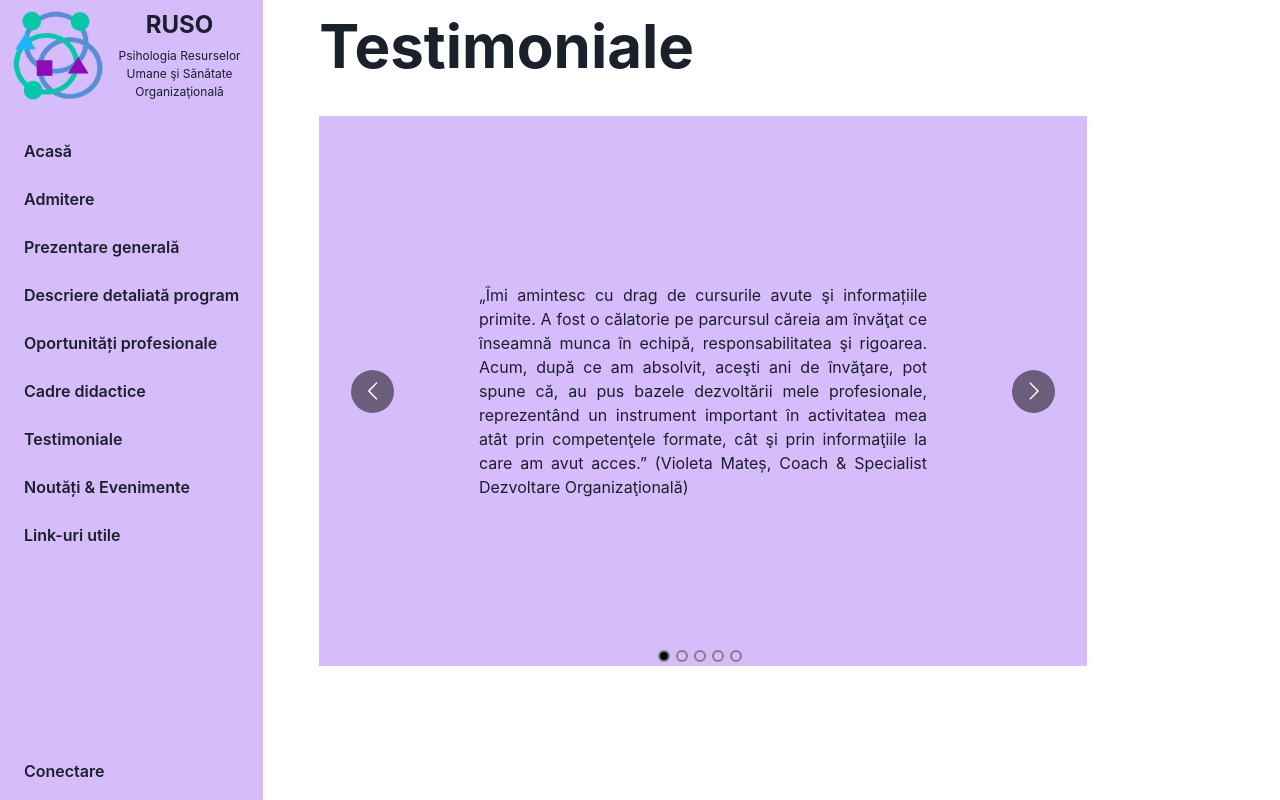
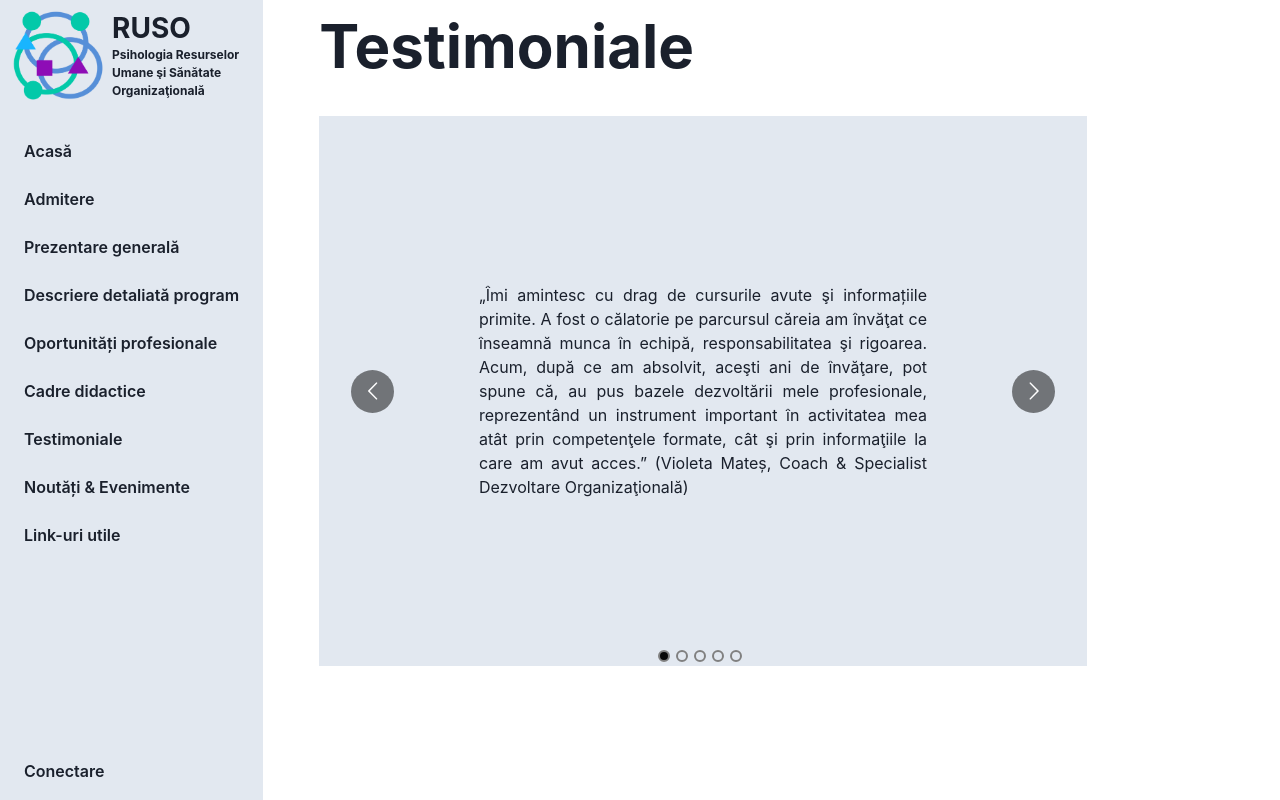
Before and after one commit to Radutiu-Horatiu/ioc-russo, a React (Create React App) app: page /testimonials in a window 1280 px wide. Built offline with nearby package versions, Linux system fonts and the light colour scheme.

Commit message:
did stuff

```diff
--- a/src/components/Navbar.jsx
+++ b/src/components/Navbar.jsx
@@ -1,6 +1,6 @@
 import { useDispatch, useSelector } from "react-redux";
 import { userActions } from "../store/user/user-slice";
-import { Flex, Image, VStack } from "@chakra-ui/react";
+import { Flex, Image, Box } from "@chakra-ui/react";
 import { Heading, Text } from "@chakra-ui/layout";
 import { Button } from "@chakra-ui/react";
 import { useHistory } from "react-router";
@@ -24,22 +24,20 @@ export default function Navbar() {
     <Flex
       flexDir="column"
       w="25%"
-      backgroundColor="purple.200"
+      backgroundColor="gray.200"
       justify="space-between"
       p="1vh"
     >
       {/* Up */}
-      <Flex flexDir="column">
-        <Flex align="center" mb="3vh">
+      <Flex flexDir={"column"}>
+        <Flex mb="3vh" align={"center"}>
           <Image src={LOGO} w="12vh" h="12vh" />
-          <VStack>
-            <Heading fontSize="3vh">
-              RUSO
-            </Heading>
-            <Text align="center" fontSize="1.5vh">
-              Psihologia  Resurselor  Umane  şi  Sănătate Organizaţională
+          <Box ml={"1vh"}>
+            <Heading fontSize="3.5vh">RUSO</Heading>
+            <Text fontSize="1.5vh" fontWeight={"bold"}>
+              Psihologia Resurselor Umane şi Sănătate Organizaţională
             </Text>
-          </VStack>
+          </Box>
         </Flex>
         <Button
           variant="ghost"
--- a/src/screens/ApplicationsScreen/ApplicationsScreen.jsx
+++ b/src/screens/ApplicationsScreen/ApplicationsScreen.jsx
@@ -38,7 +38,7 @@ export default function ApplicationsScreen() {
           title: "Calendar",
           description: "Aici puteti vedea calendarul admiterii",
           component: (
-            <Flex height={"300px"} bgColor={"purple.200"}>
+            <Flex height={"300px"} bgColor={"gray.200"}>
               <Text>Componenta de calendar</Text>
             </Flex>
           ),
@@ -48,7 +48,7 @@ export default function ApplicationsScreen() {
           description:
             "Lorem ipsum dolor sit amet, consectetur adipiscing elit, sed do eiusmod tempor incididunt ut labore et dolore magna aliqua. Ut enim ad minim veniam, quis nostrud exercitation ullamco laboris nisi ut aliquip ex ea commodo consequat. Duis aute irure dolor in reprehenderit in voluptate velit esse cillum dolore eu fugiat nulla pariatur. Excepteur sint occaecat cupidatat non proident, sunt in culpa qui officia deserunt mollit anim id est laborum.",
           component: (
-            <Button bgColor={"purple.200"} size="lg" width="300px">
+            <Button bgColor={"gray.200"} size="lg" width="300px">
               Descarca documente
             </Button>
           ),
--- a/src/screens/OportunutiesScreen/OpportunitiesScreen.jsx
+++ b/src/screens/OportunutiesScreen/OpportunitiesScreen.jsx
@@ -25,7 +25,7 @@ export default function OpportunitiesScreen() {
 						<MyCarousel
 							slides={[
 								// 1
-								<Flex align={"center"} justify={"center"} p={"5vh"} bgColor={"purple.200"}>
+								<Flex align={"center"} justify={"center"} p={"5vh"} bgColor={"gray.200"}>
 									<Image src={LOGO} h="50vh" objectFit={"cover"} />
 								</Flex>,
 								// 2
--- a/src/screens/PresentingDetailedScreen/PresentingDetailedScreen.jsx
+++ b/src/screens/PresentingDetailedScreen/PresentingDetailedScreen.jsx
@@ -25,7 +25,7 @@ export default function PresentingDetailedScreen() {
 						<MyCarousel
 							slides={[
 								// 1
-								<Flex align={"center"} justify={"center"} p={"5vh"} bgColor={"purple.200"}>
+								<Flex align={"center"} justify={"center"} p={"5vh"} bgColor={"gray.200"}>
 									<Image src={LOGO} h="50vh" objectFit={"cover"} />
 								</Flex>,
 								// 2
--- a/src/screens/PresentingScreen/PresentingScreen.jsx
+++ b/src/screens/PresentingScreen/PresentingScreen.jsx
@@ -37,7 +37,7 @@ export default function PresentingScreen() {
                   justify={"center"}
                   height={"300px"}
                   // p={"5vh"}
-                  // bgColor={"purple.200"}
+                  // bgColor={"gray.200"}
                 >
                   {/* <Image src={LOGO} h="50vh" objectFit={"cover"} /> */}
                   <Text>Ce face programul</Text>
--- a/src/screens/TeachingStaffScreen/TeachingStaffScreen.jsx
+++ b/src/screens/TeachingStaffScreen/TeachingStaffScreen.jsx
@@ -454,7 +454,7 @@ export default function TeachingStaffScreen() {
         },
         {
           component: (
-            <Button bgColor={"purple.200"} maxW={"300"}>
+            <Button bgColor={"gray.200"} maxW={"300"}>
               <a href={CadreDidactice} target="_blank" rel="noreferrer">Vizualizare listă cadre didactice</a>
             </Button>
           )
--- a/src/screens/TestimonialsScreen/TestimonialsScreen.jsx
+++ b/src/screens/TestimonialsScreen/TestimonialsScreen.jsx
@@ -24,7 +24,7 @@ export default function TestimonialsScreen() {
             <MyCarousel
               slides={[
                 // 1
-                <Flex align={"center"} justify={"center"} bgColor={"purple.200"} height={"550px"}>
+                <Flex align={"center"} justify={"center"} bgColor={"gray.200"} height={"550px"}>
                   <Text ml={"40"} mr={"40"} align={"justify"}>
                     „Îmi amintesc cu drag de cursurile avute şi informațiile primite. A fost o călatorie pe parcursul căreia am învăţat ce înseamnă munca în echipă, responsabilitatea şi rigoarea. Acum, după ce am absolvit, aceşti ani de învăţare, pot spune că, au pus bazele dezvoltării mele profesionale, reprezentând un instrument important în activitatea mea atât prin competenţele formate, cât şi prin informaţiile la care am avut acces.” (Violeta Mateș, Coach & Specialist Dezvoltare Organizaţională)
                   </Text>
@@ -36,7 +36,7 @@ export default function TestimonialsScreen() {
                   </Text>
                 </Flex>,
                 // 3
-                <Flex align={"center"} justify={"center"} height={"550px"} bgColor={"purple.200"}>
+                <Flex align={"center"} justify={"center"} height={"550px"} bgColor={"gray.200"}>
                   <Text ml={"40"} mr={"40"} align={"justify"}>
                     „Utilitatea şi valoarea masterului de Psihologia Resurselor Umane şi Sănătate Organizaţională am înţeles-o mai ales când am ajuns în câmpul muncii. Ca student, masterul mi-a deschis oportunitatea de a aprofunda subiecte care m-au atras încă din timpul facultăţii, cum ar fi coaching, training, consiliere, dezvoltare organizaţională. Chiar dacă în acel moment nu aş fi ştiut să spun la ce îmi vor folosi aceste discipline pe viitor, acum pot spune că au fost esenţiale pentru a putea să-mi desfăşor activitatea de Trainer si Consultant într-o companie de Resurse Umane. Am înţeles că un bagaj teoretic bun este baza unei bune practici. Şi mai mult decât bagaj teoretic, masterul RUSO, m-a pregătit pentru ceea ce înseamnă un mediu organizaţional în zilele noastre: procese de grup, planificare si auto-organizare, interacţiuni 1 la 1, leadership, provocări în medii şi echipe diverse. Toate acestea au fost studiate dar si experimentate de către mine la masterul RUSO, mai ales datorită proiectelor de grup care uneori m-au scos din zona de confort. Fără acest Master, probabil ar fi fost mai greu să înţeleg mediul de muncă de astăzi, in dinamica şi diversitatea lui, şi as fi avut mai puţină încredere în profesionalismul muncii mele.” (Andreea Munteanu, coach Brussels, Belgia)
                   </Text>
@@ -68,7 +68,7 @@ export default function TestimonialsScreen() {
                   </VStack>
                 </Flex>,
                 // 5
-                <Flex align={"center"} justify={"center"} height={"550px"} bgColor={"purple.200"}>
+                <Flex align={"center"} justify={"center"} height={"550px"} bgColor={"gray.200"}>
                   <Text ml={"40"} mr={"40"} align={"justify"}>
                     „O colecţie nelimitată de cunoştinţe privind fenomenele din mediul organizaţional, care sintetizează, clarifică şi clasifică majoritatea situaţiilor trăite de o persoană într-o organizaţie. Fără suportul masterului RUSO, această colecţie de cunoştinţe se dobândeşte în decursul mai multor ani în diverse organizaţii, şi posibil fără susţinerea teoretică şi ştiinţifică a acestor fenomene. Experienţa celor 2 ani de master RUSO a fost inegalabilă şi incomparabilă cu anii de experienţă de lucru în companii private, fapt datorat în cea mai mare parte modului de învăţare experienţială care mi-a permis implicarea directă, reflecţia şi conceptualizarea experienţelor în situaţii noi din micro-organizaţiile din care am făcut parte, totul în mod real, nesimulat. În practică, colecţia de cunoştinţe dobândite la masterul RUSO a fost şi îmi este extrem de folositoare în două direcţii: una la nivel individual prin folosirea lor pentru optimizarea comportamentului individual faţă de orice organizaţie şi faţă de cei cu care interacţionez; alta la nivel organizaţional prin suportul teoretic şi practic pentru intervenţiile cu scopul de a îmbunătăţi anumite situaţii sau elimina anumite fenomene negative. Recomand masterul RUSO tuturor celor care îşi doresc să urmeze o carieră în domeniul resurselor umane, tuturor celor care deţin  o poziţie de conducere sau tuturor celor care au interes în studierea fenomenelor organizaţionale.” (Marius, manager)
                   </Text>
```
